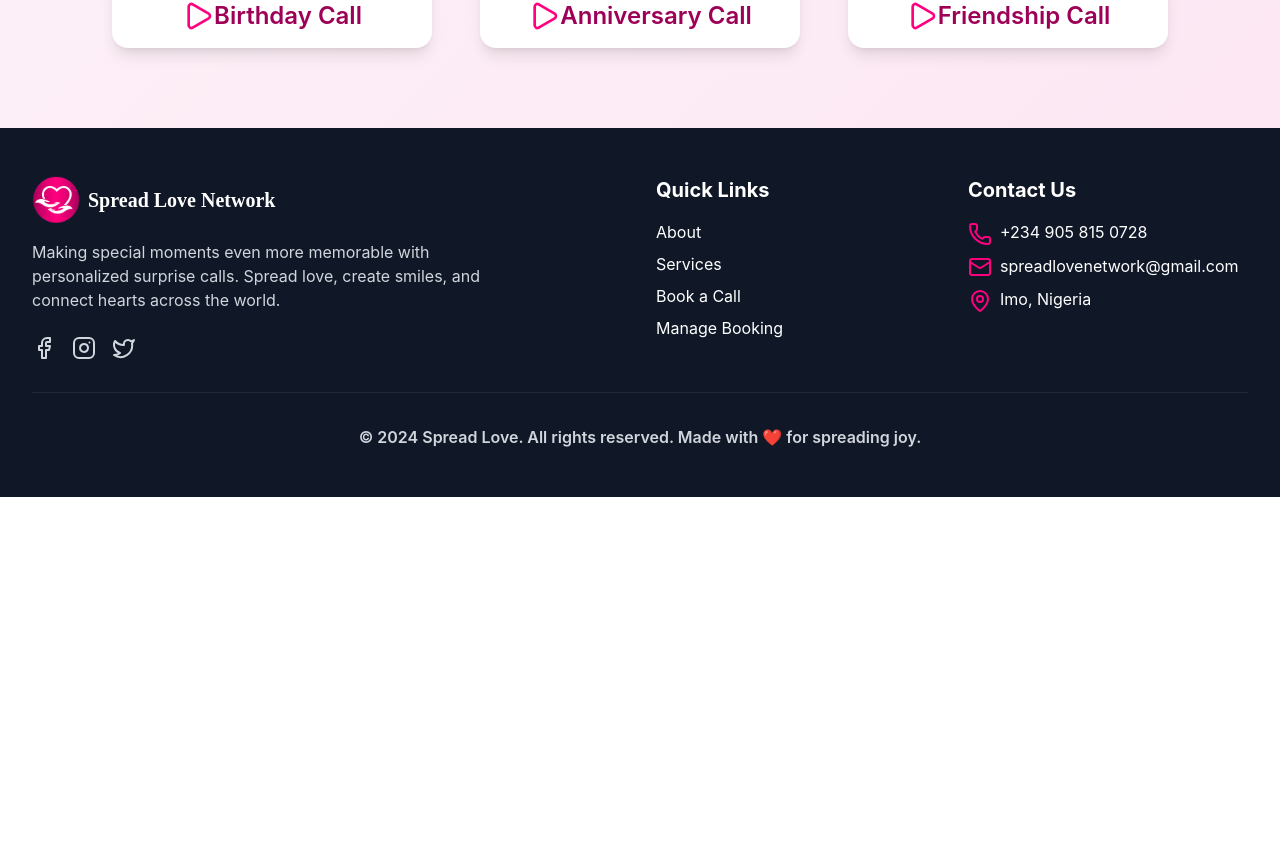
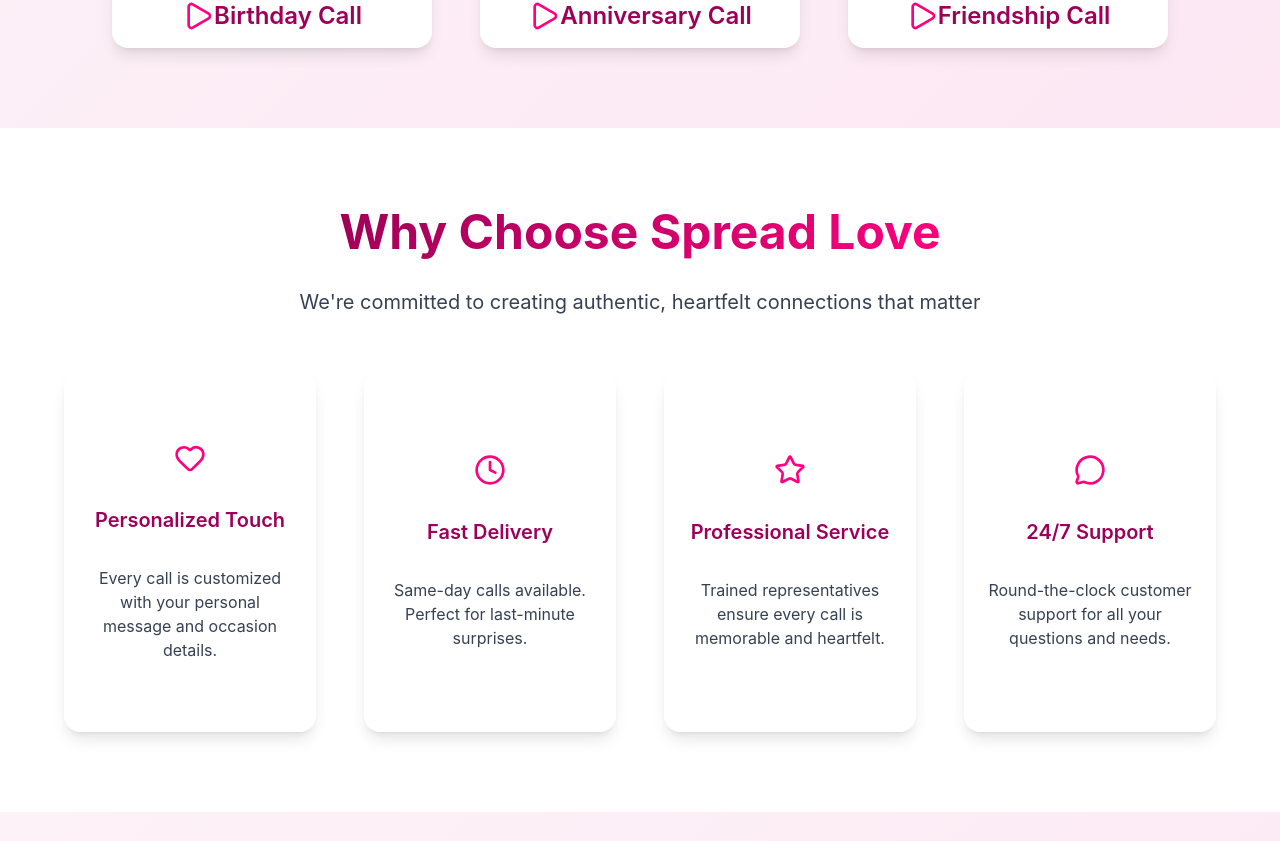
Before and after one commit to kamzy-code/Spread-Love-Website, a Next.js app in the folder frontend/: page / in a window 1280 px wide. Shown: the part 1956-2797 px from the top of the page. Before the commit the page ends 2453 px from the top, so only its background shows below. Built offline with nearby package versions, Linux system fonts and the light colour scheme.

Commit message:
complete home page

```diff
--- a/frontend/src/app/page.tsx
+++ b/frontend/src/app/page.tsx
@@ -2,7 +2,9 @@
 
 import Image from "next/image";
 import Link from "next/link";
+import { useRouter } from "next/navigation";
 import { useState, useRef } from "react";
+import CTA from "@/components/cta-btn";
 import { motion, AnimatePresence } from "framer-motion";
 import {
   Heart,
@@ -19,6 +21,9 @@ import {
 } from "lucide-react";
 
 export default function Home() {
+  const router = useRouter();
+  const CTAonClick = () => router.push("/book");
+
   const [playingVid, setPlayingVid] = useState<number | null>(null);
   const videoRefs = [
     useRef<HTMLVideoElement>(null),
@@ -43,7 +48,7 @@ export default function Home() {
       icon: <Phone className="h-12 w-12" />,
       title: "We Call",
       description:
-        "Our trained representatives make the call at your preferred time.",
+        "Our trained representatives make the call.",
     },
     {
       icon: <Smile className="h-12 w-12" />,
@@ -70,6 +75,7 @@ export default function Home() {
       description: "Cherish your friendship with a surprise call.",
     },
   ];
+
   const features = [
     {
       icon: <Heart className="h-8 w-8" />,
@@ -97,6 +103,30 @@ export default function Home() {
     },
   ];
 
+  const testimonials = [
+    {
+      name: "Sarah Johnson",
+      image:
+        "https://images.pexels.com/photos/774909/pexels-photo-774909.jpeg?auto=compress&cs=tinysrgb&w=150&h=150&fit=crop",
+      text: "My mom was so surprised and happy! She couldn't stop talking about the birthday call for weeks. Thank you for making her day special!",
+      rating: 5,
+    },
+    {
+      name: "Michael Chen",
+      image:
+        "https://images.pexels.com/photos/220453/pexels-photo-220453.jpeg?auto=compress&cs=tinysrgb&w=150&h=150&fit=crop",
+      text: "The anniversary call was perfect! My wife was in tears of joy. The representative was so professional and heartfelt.",
+      rating: 5,
+    },
+    {
+      name: "Emily Rodriguez",
+      image:
+        "https://images.pexels.com/photos/415829/pexels-photo-415829.jpeg?auto=compress&cs=tinysrgb&w=150&h=150&fit=crop",
+      text: "I live abroad and wanted to surprise my best friend. This service made it possible to be part of her special day!",
+      rating: 5,
+    },
+  ];
+
   return (
     <motion.div
       initial={{ opacity: 0 }}
@@ -113,7 +143,7 @@ export default function Home() {
           className="container-max section-padding flex flex-col items-center justify-center text-white text-center gap-4 "
         >
           <h1 className="text-5xl sm:text-6xl md:text-8xl font-handwritten font-bold mb-4">
-            Spread Love
+            Spread Love Network
           </h1>
           <p className="text-2xl md:text-4xl font-semibold mb-4 text-primary-200">
             Make Someone's Day with a Surprise Call
@@ -130,11 +160,20 @@ export default function Home() {
           transition={{ duration: 0.8 }}
           className="bg-white flex flex-col sm:flex-row gap-8 w-full justify-center p-10 mt-10"
         >
-          <button className="btn-primary sm:w-auto w-full">Book a call</button>
-          <button className="btn-secondary sm:w-auto w-full">
+          <CTA onClickBook={CTAonClick} />
+        </motion.div>
+
+        {/* <motion.div
+          initial={{ y: 30, opacity: 0 }}
+          animate={{ y: 0, opacity: 1 }}
+          transition={{ duration: 0.8 }}
+          className="bg-white flex flex-col sm:flex-row gap-8 w-full justify-center p-10 mt-10"
+        >
+          <button className="btn-primary sm:w-auto w-full" onClick={()=>router.push("/book")}>Book a call</button>
+          <button className="btn-secondary sm:w-auto w-full" onClick={() => document.getElementById("sample-section")?.scrollIntoView({ behavior: "smooth" })}>
             View call Samples
           </button>
-        </motion.div>
+        </motion.div> */}
       </section>
 
       {/* How it Works */}
@@ -171,7 +210,10 @@ export default function Home() {
       </section>
 
       {/* Experience the Magic */}
-      <section className="flex flex-col items-center justify-center gap-4 py-20 text-center section-padding gradient-background-soft">
+      <section
+        id="sample-section"
+        className="flex flex-col items-center justify-center gap-4 py-20 text-center section-padding gradient-background-soft"
+      >
         <h1 className="text-4xl sm:text-5xl font-bold gradient-text pb-4 ">
           Experience the Magic
         </h1>
@@ -233,6 +275,109 @@ export default function Home() {
           })}
         </div>
       </section>
+
+      {/* Why Choose us */}
+      <section className="flex flex-col items-center justify-center gap-4 py-20 text-center section-padding">
+        <h1 className="text-4xl sm:text-5xl font-bold gradient-text pb-4 ">
+          Why Choose Spread Love
+        </h1>
+        <p className="text-md sm:text-xl  text-gray-700 ">
+          We're committed to creating authentic, heartfelt connections that
+          matter
+        </p>
+
+        <div className="grid grid-cols-1 sm:grid-cols-2 lg:grid-cols-4 gap-12 items-center justify-center section-padding mt-10">
+          {features.map((feature, index) => {
+            return (
+              <motion.div
+                key={index}
+                initial={{ y: 30, opacity: 0 }}
+                whileInView={{ y: 0, opacity: 1 }}
+                transition={{ duration: 0.5, delay: index * 0.1 }}
+                viewport={{ once: true }}
+                className="col-span-1 card"
+              >
+                <div className="flex flex-col items-center justify-center gap-8 p-6 h-70 lg:h-90 ">
+                  <div className="text-brand-end">{feature.icon}</div>
+                  <h2 className="text-xl font-semibold text-brand-start">
+                    {feature.title}
+                  </h2>
+                  <p className="text-gray-700">{feature.description}</p>
+                </div>
+              </motion.div>
+            );
+          })}
+        </div>
+      </section>
+
+      {/* Stories of Joy */}
+      <section className="flex flex-col items-center justify-center gap-4 py-20 text-center section-padding gradient-background-soft">
+        <h1 className="text-4xl sm:text-5xl font-bold gradient-text pb-4 ">
+          Stories of Joy
+        </h1>
+        <p className="text-md sm:text-xl  text-gray-700 ">
+          Real stories from customers who spread love and created unforgettable
+          moments
+        </p>
+
+        <div className="flex flex-row flex-wrap gap-12 items-center justify-center section-padding mt-10">
+          {testimonials.map((testimonial, index) => {
+            return (
+              <motion.div
+                key={index}
+                initial={{ y: 30, opacity: 0 }}
+                whileInView={{ y: 0, opacity: 1 }}
+                transition={{ duration: 0.5, delay: index * 0.1 }}
+                viewport={{ once: true }}
+                className="card h-70 sm:h-60 container-max section-padding py-5"
+              >
+                <div className="flex flex-col py-6 text-start">
+                  <h2 className="text-lg font-semibold text-brand-start mb-2 ">
+                    {testimonial.name}
+                  </h2>
+                  <div className="flex text-yellow-400">
+                    {[...Array(testimonial.rating)].map((_, i) => (
+                      <Star key={i} className="h-4 w-4 fill-current" />
+                    ))}
+                  </div>
+                </div>
+
+                <p className=" w-60 sm:w-80 text-start text-gray-700 italic">
+                  "{testimonial.text}"
+                </p>
+              </motion.div>
+            );
+          })}
+        </div>
+      </section>
+
+      {/* Ready to spread love*/}
+      <section className="flex flex-col items-center justify-center gap-4 py-20 text-center section-padding gradient-background text-white">
+        <motion.div
+          initial={{ y: 30, opacity: 0 }}
+          whileInView={{ y: 0, opacity: 1 }}
+          transition={{ duration: 0.5, delay: 1 * 0.1 }}
+          viewport={{ once: true }}
+        >
+          <h1 className="text-4xl sm:text-5xl font-bold pb-4 ">
+            Ready to Spread Some Love?
+          </h1>
+          <p className="text-md sm:text-xl w-auto md:w-150 text-primary-200">
+            Create a magical moment for someone special today. It only takes a
+            few minutes to set up.
+          </p>
+        </motion.div>
+
+        <motion.div
+          initial={{ y: 30, opacity: 0 }}
+          whileInView={{ y: 0, opacity: 1 }}
+          transition={{ duration: 0.5, delay: 1 * 0.1 }}
+          viewport={{ once: true }}
+          className="flex flex-col sm:flex-row gap-8 w-full justify-center mt-5"
+        >
+          <CTA onClickBook={CTAonClick} />
+        </motion.div>
+      </section>
     </motion.div>
   );
 }
--- /dev/null
+++ b/frontend/src/components/cta-btn.tsx
@@ -0,0 +1,34 @@
+"use client";
+import { motion } from "framer-motion";
+import { useRouter } from "next/router";
+
+interface CTAProps {
+    onClickBook: () => void;
+}
+
+function CTA(prop:CTAProps) {
+
+  return (
+  <>
+      <button
+        className="btn-primary sm:w-auto w-full"
+        onClick={() => prop.onClickBook()}
+      >
+        Book a call
+      </button>
+      <button
+        className="btn-secondary sm:w-auto w-full"
+        onClick={() =>
+          document
+            .getElementById("sample-section")
+            ?.scrollIntoView({ behavior: "smooth" })
+        }
+      >
+        View call Samples
+      </button>
+      </>
+
+  );
+}
+
+export default CTA;
--- a/frontend/src/components/ui/footer.tsx
+++ b/frontend/src/components/ui/footer.tsx
@@ -81,9 +81,13 @@ function Footer() {
           <div className="col-span-1">
             <h1 className="font-bold text-xl mb-4">Contact Us</h1>
             <ul className="space-y-2">
-              <li key="1" className="space-x-2">
-                <Phone className="h-6 w-6 text-brand-end inline" />
-                <h1 className="inline">+234 905 815 0728</h1>
+              <li key="1" className="space-x-2 flex flex-row items-center">
+                <Phone className="h-6 w-6 text-brand-end" />
+                <div>
+                    <h1 >+234 901 753 9148</h1>
+                    <h1 >+234 812 851 1397</h1>
+                </div>
+
               </li>
 
               <li key="2" className="space-x-2">
```
